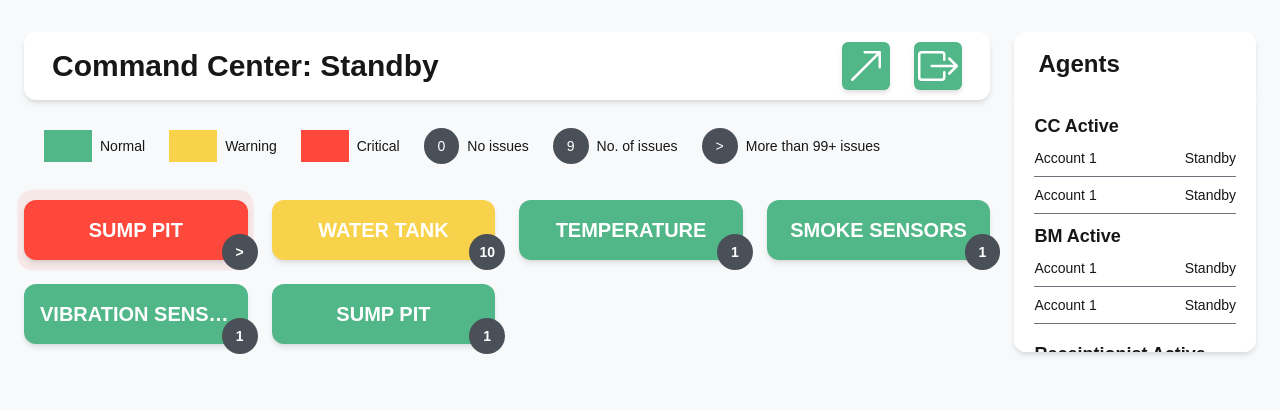
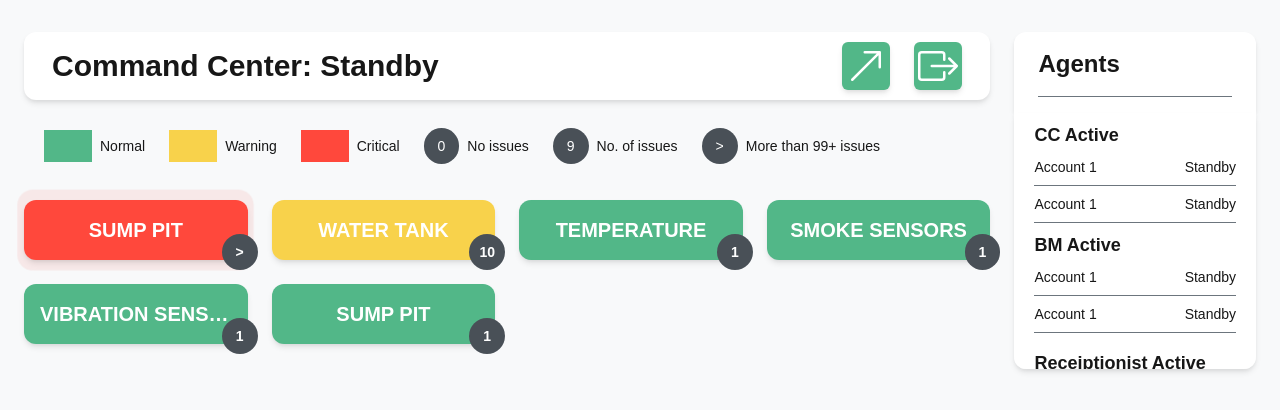
Before and after one commit to AmaCrisn/IOT-Dashboard, a Next.js app: page / in a window 1280 px wide. Shown: the top 410 px of the page. Built offline with nearby package versions, Linux system fonts and the light colour scheme.

Commit message:
Modified page spacing

```diff
--- a/app/page.js
+++ b/app/page.js
@@ -150,7 +150,7 @@ export default function Home() {
           <div className="group bg-green-300 hover:bg-green-400 transition-colors duration-300 uppercase font-bold shadow-md p-4 rounded-xl hover:cursor-pointer relative text-white">
             <div className="flex flex-col justify-between h-full">
               <span className="text-xl truncate text-center">
-               smoke Sensors
+                smoke Sensors
               </span>
               <span className="absolute -bottom-2 -right-2 group-hover:z-20">
                 <span className="relative flex h-8 w-8 items-center justify-center">
@@ -197,10 +197,11 @@ export default function Home() {
         {/* Account viewing this page */}
         <div className="bg-white shadow-md mt-2 rounded-t-xl text-2xl px-6 py-4 font-bold">
           Agents
+          <hr className="border-gray-500 mt-4"/>
         </div>
         <div className="bg-white h-64 overflow-auto py-2 px-5 shadow-md rounded-b-xl">
           {/* CC */}
-          <div className="mt-2 flex flex-col">
+          <div className="flex flex-col">
             <span className="text-lg font-semibold mb-2">CC Active</span>
             <span className="text-sm flex justify-between">
               <span>Account 1</span>
```
